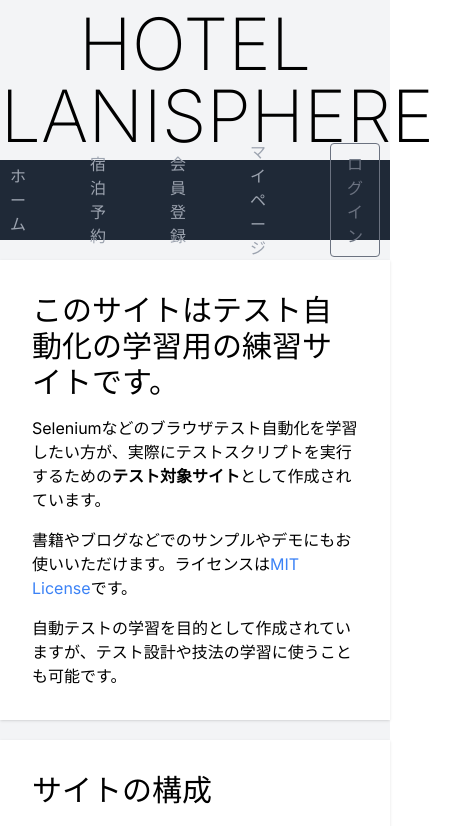
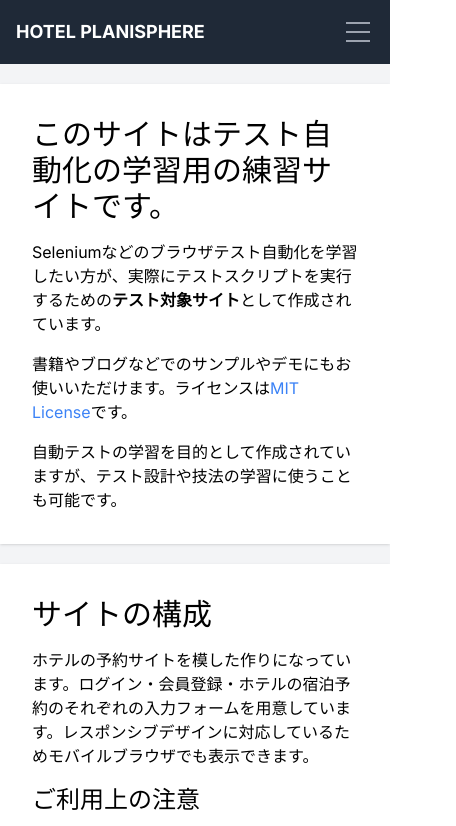
Before and after one commit to YamazakiYusuke/praha-challenge-front-end, a Next.js app: page /pages/Home in a window 390 px wide. Shown: the top 826 px of the page, 456 px wide, since content can reach past the window. Built offline with nearby package versions, Linux system fonts and the light colour scheme.

Commit message:
レスポンシブ対応

```diff
--- a/app/components/Layout/Navigation.tsx
+++ b/app/components/Layout/Navigation.tsx
@@ -1,21 +1,54 @@
 import NavigationButton from "@/app/components/UI/NavigationButton";
 import NavigationItem from "@/app/components/UI/NavigationItem";
-import { ReactElement } from "react";
+import { BreakpointValues, WindowSize } from "@/app/hooks/useWindowSize";
+import { ReactElement, useState } from "react";
 
 type NavigationChild = ReactElement<typeof NavigationItem> | ReactElement<typeof NavigationButton>;
 
 export default function Navigation({
   children,
+  windowSize,
 }: Readonly<{
   children: NavigationChild | NavigationChild[];
+  windowSize: WindowSize;
 }>) {
+  const [isOpen, setIsOpen] = useState(false);
+
+  const toggleMenu = () => {
+    setIsOpen(!isOpen);
+  };
+
+  if (windowSize.moreThan(BreakpointValues.MD)) {
     return (
       <nav className="bg-gray-800 py-2 h-20 flex items-center">
         <div className="container mx-auto flex justify-center items-center max-w-6xl">
-        <ul className="flex justify-between text-base text-white pt-0">
+          <ul className="flex justify-evenly text-base text-white pt-0 w-6/12">
+            {children}
+          </ul>
+        </div>
+      </nav>
+    );
+  } else {
+    return (
+      <nav className="bg-gray-800 py-4 px-4">
+        <div className="container mx-auto flex justify-between items-center">
+          <a className="text-white text-lg font-bold" href="#">HOTEL PLANISPHERE</a>
+          <button className="text-white focus:outline-none" type="button" onClick={toggleMenu} aria-controls="navbarNav" aria-expanded={isOpen} aria-label="Toggle navigation">
+            <div className="w-8 h-8 flex items-center justify-center">
+              <div className="w-6 h-5 flex flex-col justify-between">
+                <span className="block w-full h-0.5 bg-gray-400"></span>
+                <span className="block w-full h-0.5 bg-gray-400"></span>
+                <span className="block w-full h-0.5 bg-gray-400"></span>
+              </div>
+            </div>
+          </button>
+        </div>
+        <div className={`transition-all duration-300 ease-in-out ${isOpen ? 'max-h-40 opacity-100' : 'max-h-0 opacity-0'} overflow-hidden w-full`} id="navbarNav">
+          <ul className="h-40 flex flex-col justify-around">
             {children}
           </ul>
         </div>
       </nav>
     );
   }
+}
--- a/app/components/UI/NavigationButton.tsx
+++ b/app/components/UI/NavigationButton.tsx
@@ -1,8 +1,7 @@
-import Link from "next/link";
 
 export default function NavigationButton({ title, id }: { title: string, id: string }) {
-  return(
-    <li className="bg-transparent rounded px-8 block flex items-center" id={id}>
+  return (
+    <li className="bg-transparent rounded block flex items-center" id={id}>
       <button className="bg-transparent hover:bg-gray-500 text-gray-500 hover:text-white py-2 px-4 border border-gray-500 hover:border-transparent rounded">
         {title}
       </button>
--- a/app/components/UI/NavigationItem.tsx
+++ b/app/components/UI/NavigationItem.tsx
@@ -2,7 +2,7 @@ import Link from "next/link";
 
 export default function NavigationItem({ title, path }: { title: string, path: string }) {
   return(
-    <li className="px-8 active flex items-center">
+    <li className="active flex items-center">
       <Link href={path} className="text-gray-400 hover:text-white">{title}</Link>
     </li>
   )
--- /dev/null
+++ b/app/hooks/useWindowSize.ts
@@ -0,0 +1,61 @@
+import { useState, useEffect } from 'react';
+
+export enum BreakpointValues {
+  SM = 640,
+  MD = 768,
+  LG = 1024,
+  XL = 1280,
+  XXL = 1536,
+}
+
+export class WindowSize {
+  constructor(private width: number) {}
+
+  isSM(): boolean {
+    return this.width >= BreakpointValues.SM && this.width < BreakpointValues.MD;
+  }
+
+  isMD(): boolean {
+    return this.width >= BreakpointValues.MD && this.width < BreakpointValues.LG;
+  }
+
+  isLG(): boolean {
+    return this.width >= BreakpointValues.LG && this.width < BreakpointValues.XL;
+  }
+
+  isXL(): boolean {
+    return this.width >= BreakpointValues.XL && this.width < BreakpointValues.XXL;
+  }
+
+  isXXL(): boolean {
+    return this.width >= BreakpointValues.XXL;
+  }
+
+  moreThan(breakpoint: BreakpointValues): boolean {
+    return this.width >= breakpoint;
+  }
+
+  lessThan(breakpoint: BreakpointValues): boolean {
+    return this.width < breakpoint;
+  }
+}
+
+const useWindowSize = () => {
+  const [breakpoint, setBreakpoint] = useState<WindowSize>(new WindowSize(BreakpointValues.LG));
+
+  useEffect(() => {
+    const handleResize = () => {
+      setBreakpoint(new WindowSize(window.innerWidth));
+    };
+
+    handleResize(); // 初期サイズを設定
+    window.addEventListener('resize', handleResize);
+    return () => {
+      window.removeEventListener('resize', handleResize);
+    };
+  }, []);
+
+  return breakpoint;
+};
+
+export default useWindowSize;
--- a/app/pages/Home/components/HomeHeader.tsx
+++ b/app/pages/Home/components/HomeHeader.tsx
@@ -1,5 +1,6 @@
 
-export default function HomeHeader({ title }: { title: string }) {
+export default function HomeHeader({ title, isVisible, }: { title: string; isVisible: boolean; }) {
+  if (!isVisible) return
   return(
     <div className="h-40 flex items-center justify-center">
       <h1 className="text-center text-7xl font-extralight my-5">{title}</h1>
--- a/app/pages/Home/components/HomeTable.tsx
+++ b/app/pages/Home/components/HomeTable.tsx
@@ -6,6 +6,7 @@ export interface UserTableData {
 
 export default function HomeTable({ data }: { data: UserTableData[] }) {
   return (
+    <div className="overflow-x-auto">
       <table className="table-auto my-3 w-full">
         <thead>
           <tr>
@@ -34,5 +35,6 @@ export default function HomeTable({ data }: { data: UserTableData[] }) {
           })}
         </tbody>
       </table>
+    </div>
   );
 }
--- a/app/pages/Home/page.tsx
+++ b/app/pages/Home/page.tsx
@@ -5,6 +5,7 @@ import Navigation from '@/app/components/Layout/Navigation';
 import NavigationButton from '@/app/components/UI/NavigationButton';
 import NavigationItem from '@/app/components/UI/NavigationItem';
 import useHomeState from '@/app/hooks/pageHooks/useHomeState';
+import useWindowSize, { BreakpointValues } from '@/app/hooks/useWindowSize';
 import HomeGridItem from '@/app/pages/Home/components/HomeGridItem';
 import HomeHeader from '@/app/pages/Home/components/HomeHeader';
 import HomeTable from '@/app/pages/Home/components/HomeTable';
@@ -14,6 +15,7 @@ import Head from 'next/head';
 
 export default function Home() {
   const { state } = useHomeState();
+  const windowSize = useWindowSize();
   return (
     <>
       <Head>
@@ -22,12 +24,11 @@ export default function Home() {
         <meta name="viewport" content="width=device-width, initial-scale=1, shrink-to-fit=no" />
       </Head>
       <div className="bg-gray-100">
-        <HomeHeader title="HOTEL PLANISPHERE" />
-        <Navigation>
+        <HomeHeader title="HOTEL PLANISPHERE" isVisible={windowSize.moreThan(BreakpointValues.MD)} />
+        <Navigation windowSize={windowSize}>
           <NavigationItem title="ホーム" path="/pages/Home" />
           <NavigationItem title="宿泊予約" path="/pages/Plans" />
           <NavigationItem title="会員登録" path="/pages/Signup" />
-          <NavigationItem title="マイページ" path="/pages/Mypage" />
           <NavigationButton title="ログイン" id="login-holder" />
         </Navigation>
         <div className="container mx-auto max-w-6xl">
@@ -54,7 +55,7 @@ export default function Home() {
               <li>このサイトを利用することによって生じた損害などにつきましては、一切の責任を負いません。</li>
             </ul>
             <h4 className="text-2xl my-4">構成の詳細</h4>
-            <div className="grid grid-cols-3 gap-4">
+            <div className={`grid ${windowSize.moreThan(BreakpointValues.MD) ? 'grid-cols-3' : 'grid-cols-1'} gap-4`}>
               <HomeGridItem
                 title="ログイン画面"
                 content="シンプルなテキストインプットとボタンの画面です。ログイン情報はCookieに保存されます。会員登録画面で保存したユーザの他、登録済みのユーザ（下記）があります。"
@@ -69,7 +70,7 @@ export default function Home() {
               />
             </div>
             <hr className="my-5" />
-            <div className="grid grid-cols-3 gap-4">
+            <div className={`grid ${windowSize.moreThan(BreakpointValues.MD) ? 'grid-cols-3' : 'grid-cols-1'} gap-4`}>
               <HomeGridItem
                 title="宿泊プラン一覧画面"
                 content="「宿泊予約」のメニューから表示できる画面です。表示されるプランは「未ログイン」「一般会員」「プレミアム会員」によって変わります。プラン情報はAjaxで非同期に読み込まれます（トップの一つを除く）。"
@@ -93,7 +94,7 @@ export default function Home() {
 
           <InfoCard title="サンプルコード">
             <p className="text-base mb-3">このサイトをテスト対象とした自動テストスクリプトです。学習の参考としてお使いください。</p>
-            <div className="grid grid-cols-4">
+            <div className={`grid ${windowSize.moreThan(BreakpointValues.MD) ? 'grid-cols-4' : 'grid-cols-1'}`}>
               <HomeCard2
                 header="Java開発者向け"
                 title="selenide"
```
Also changed, not shown: app/styles/globals.css (line endings or trailing spaces). Lines whose indentation alone changed are shown as unchanged.
